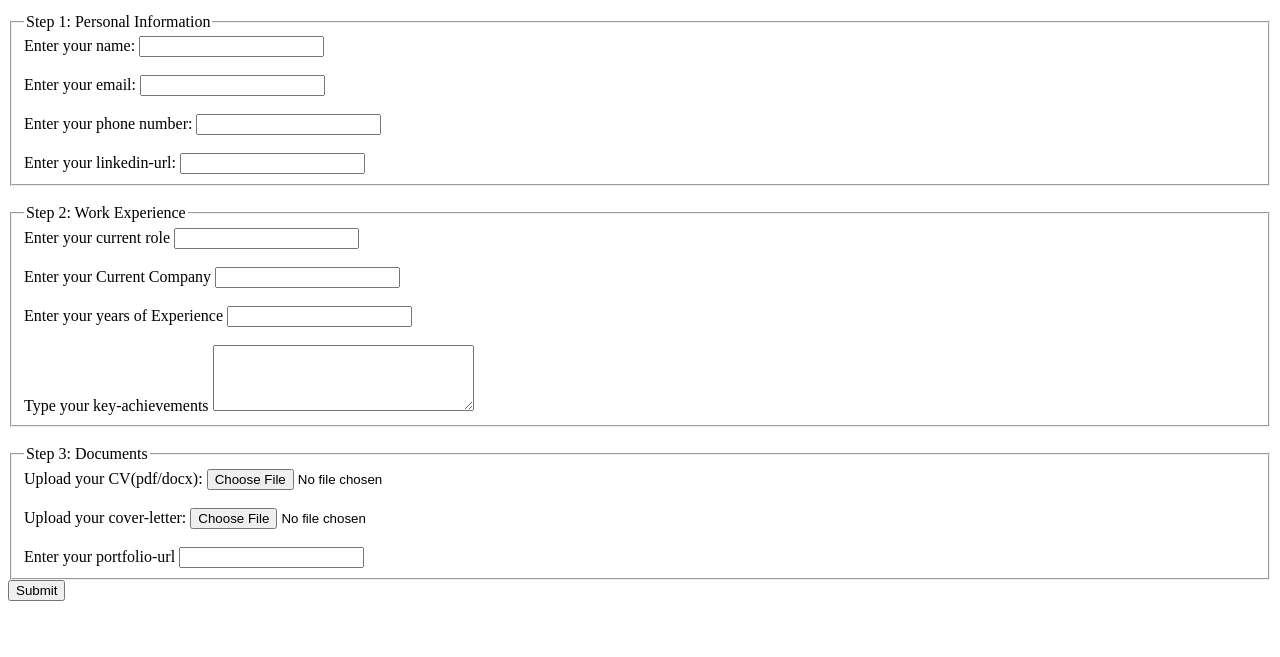
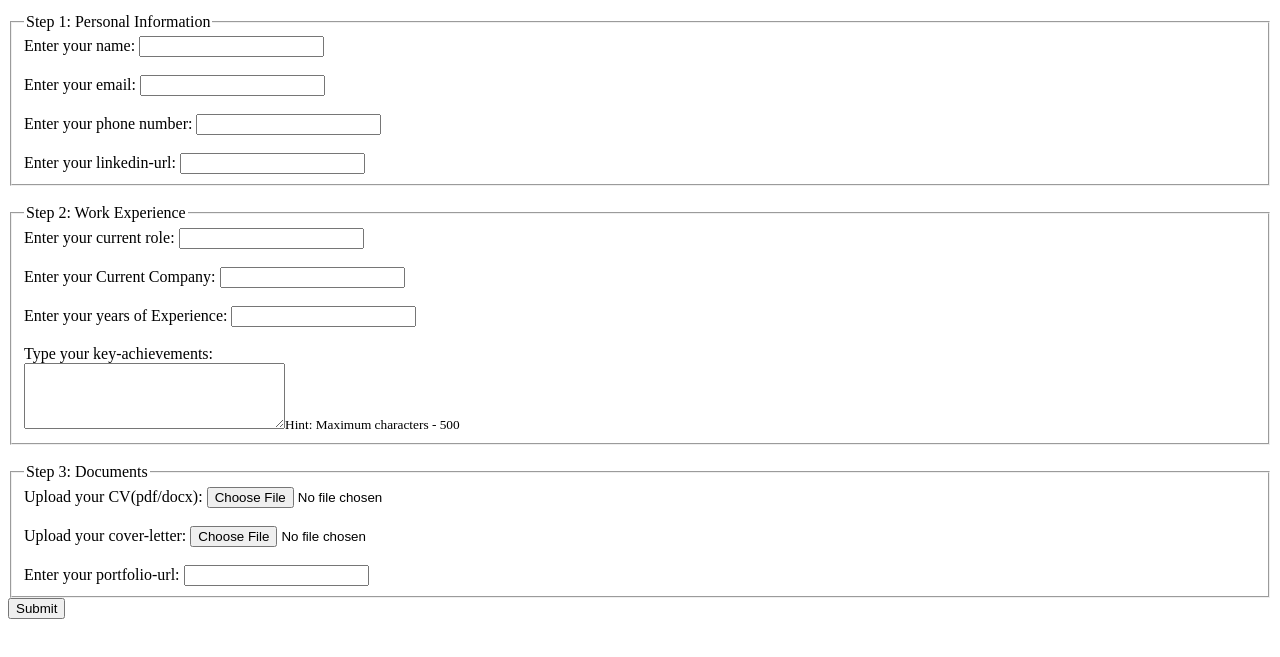
Before and after one commit to nehatk27/week-1, a website: page day3/application.html in a window 1280 px wide. Shown: the part 137-794 px from the top of the page. Drawn offline with Linux system fonts and the light colour scheme.

Commit message:
refactor

```diff
--- a/day3/application.html
+++ b/day3/application.html
@@ -34,17 +34,24 @@
         <fieldset>
           <legend>Step 2: Work Experience</legend>
 
-          <label for="current-role">Enter your current role</label>
+          <label for="current-role">Enter your current role:</label>
           <input type="text" name="current-role" id="current-role" /><br /><br />
 
-          <label for="current-company">Enter your Current Company</label>
+          <label for="current-company">Enter your Current Company:</label>
           <input type="text" name="current-company" id="current-company" /><br /><br />
 
-          <label for="experience">Enter your years of Experience</label>
+          <label for="experience">Enter your years of Experience:</label>
           <input type="number" name="experience" id="experience" /><br /><br />
 
-          <label for="key-achievements">Type your key-achievements</label>
-          <textarea name="key-achievements" id="key-achievements" cols="30" rows="4"></textarea>
+          <label for="key-achievements">Type your key-achievements:</label><br />
+          <textarea
+            name="key-achievements"
+            id="key-achievements"
+            cols="30"
+            rows="4"
+            maxlength="500"
+          ></textarea
+          ><small>Hint: Maximum characters - 500</small>
         </fieldset>
         <br />
         <fieldset>
@@ -55,7 +62,7 @@
           <label for="cover-letter">Upload your cover-letter: </label>
           <input type="file" name="cover-letter" id="cover-letter" /><br /><br />
 
-          <label for="portfolio">Enter your portfolio-url</label>
+          <label for="portfolio">Enter your portfolio-url:</label>
           <input type="url" name="portfolio" id="portfolio" />
         </fieldset>
         <button type="submit">Submit</button>
```
